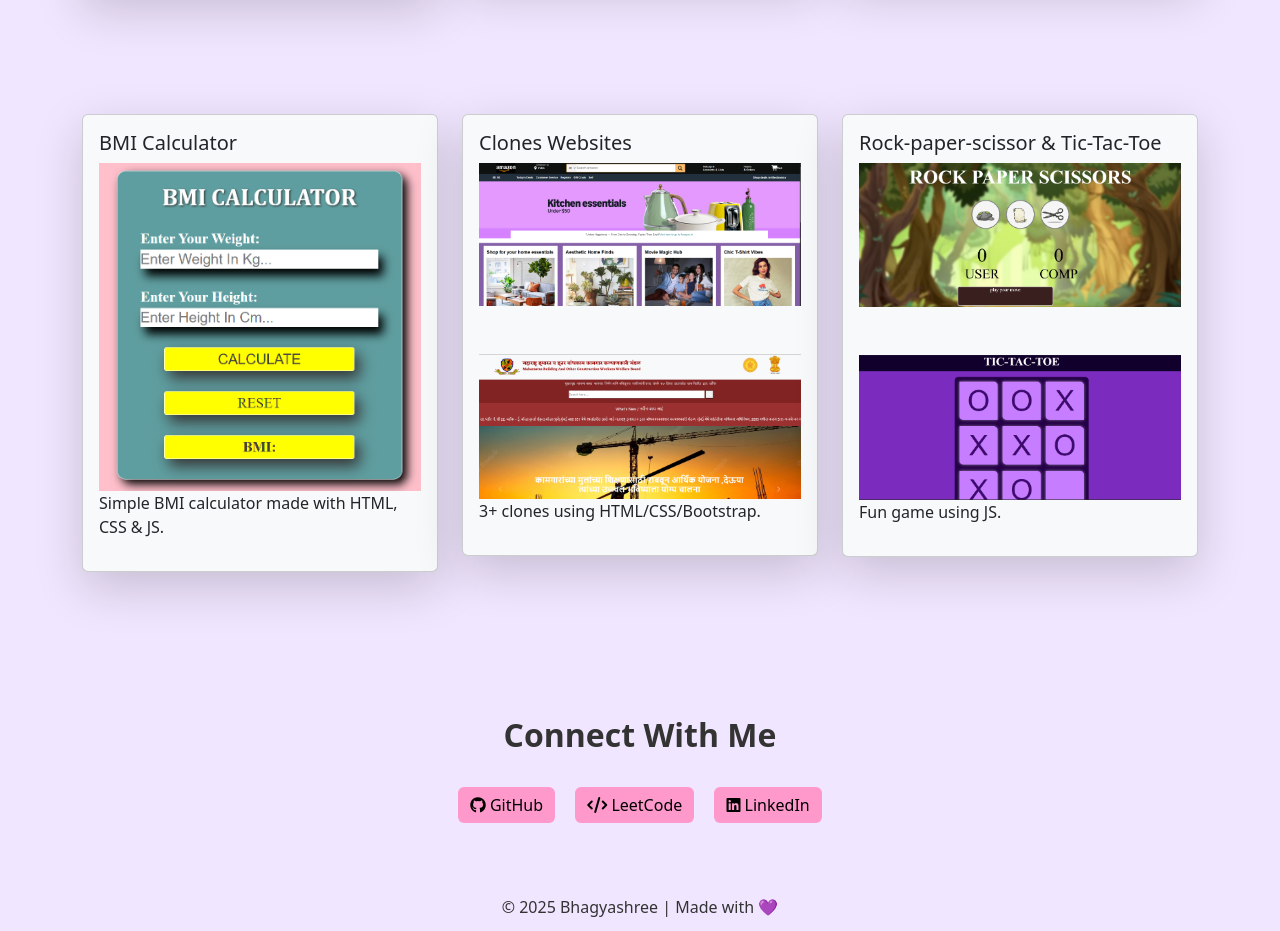
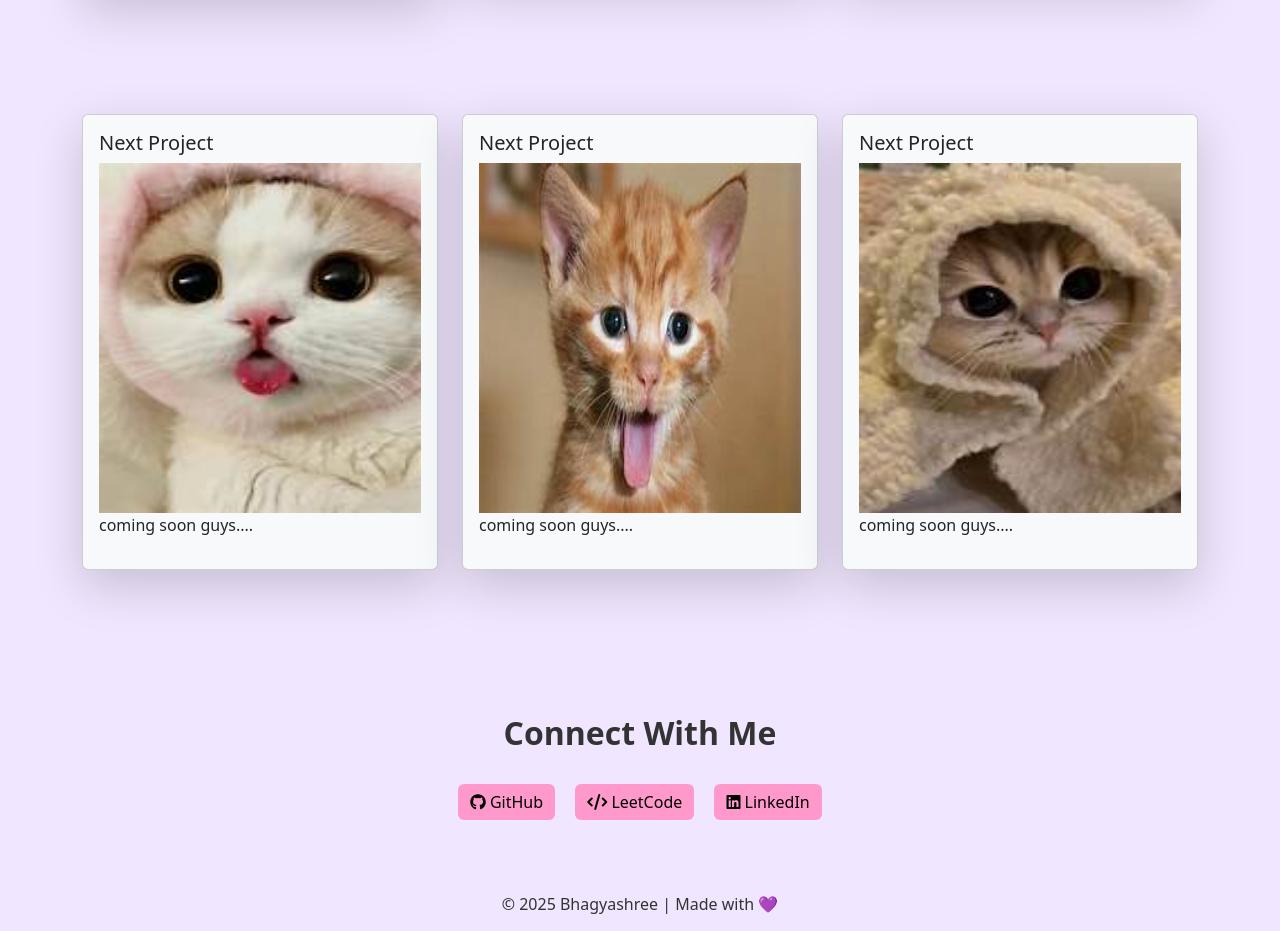
Before and after one commit to bhagyashreepawar1618/portfolio, a plain HTML site: page index.html in a window 1280 px wide. Shown: the part 1720-2651 px from the top of the page. Drawn offline with nearby package versions, Linux system fonts and the light colour scheme.

Commit message:
change img of project card 4,5,6

```diff
--- a/index.html
+++ b/index.html
@@ -89,7 +89,7 @@
 
 <!-- PROJECTS -->
 <section class="py-5" id="projects">
-    <div class="container">
+    <div class="container ">
         <h2 class="heading heading text-center fw-bold mb-5">Projects</h2>
 
         <div class="row g-4">
@@ -123,27 +123,25 @@
         <div class="row g-4 mt-5">
             <div class="col-md-4">
                 <div class="card p-3 shadow-lg p-3 mb-5 bg-body-tertiary rounded">
-                    <h5>BMI Calculator</h5>
-                    <img src="images/BMI_ss.png">
-                    <p>Simple BMI calculator made with HTML, CSS & JS.</p>
+                    <h5>Next Project</h5>
+                    <img src="images/cat1.jpeg" alt="s" height="350px">
+                    <p>coming soon guys....</p>
                 </div>
             </div>
 
             <div class="col-md-4">
                 <div class="card p-3 shadow-lg p-3 mb-5 bg-body-tertiary rounded">
-                    <h5>Clones Websites</h5>
-                    <img src="images/amazonclone.png" alt="amazon clone">
-                    <img src="images/MBOCWclone.png" alt="MBOCW clone" class="mt-5">
-                    <p>3+ clones using HTML/CSS/Bootstrap.</p>
+                    <h5>Next Project</h5>
+                    <img src="images/cat2.jpeg" alt="s" height="350px">
+                    <p>coming soon guys....</p>
                 </div>
             </div>
 
             <div class="col-md-4">
                 <div class="card p-3 shadow-lg p-3 mb-5 bg-body-tertiary rounded">
-                    <h5>Rock-paper-scissor & Tic-Tac-Toe</h5>
-                    <img src="images/rock_paper_scissor.png" alt="stone_paper_scissor">
-                    <img src="images/tictactoe.png" alt="tic_tac_toe" class="mt-5">
-                    <p>Fun game using JS.</p>
+                    <h5>Next Project</h5>
+                    <img src="images/cat3.jpeg" alt="s" height="350px">
+                    <p>coming soon guys....</p>
                 </div>
             </div>
         </div>
```
Also changed, not shown: images/cat1.jpeg (added), images/cat2.jpeg (added), images/cat3.jpeg (added), 1 other file.
